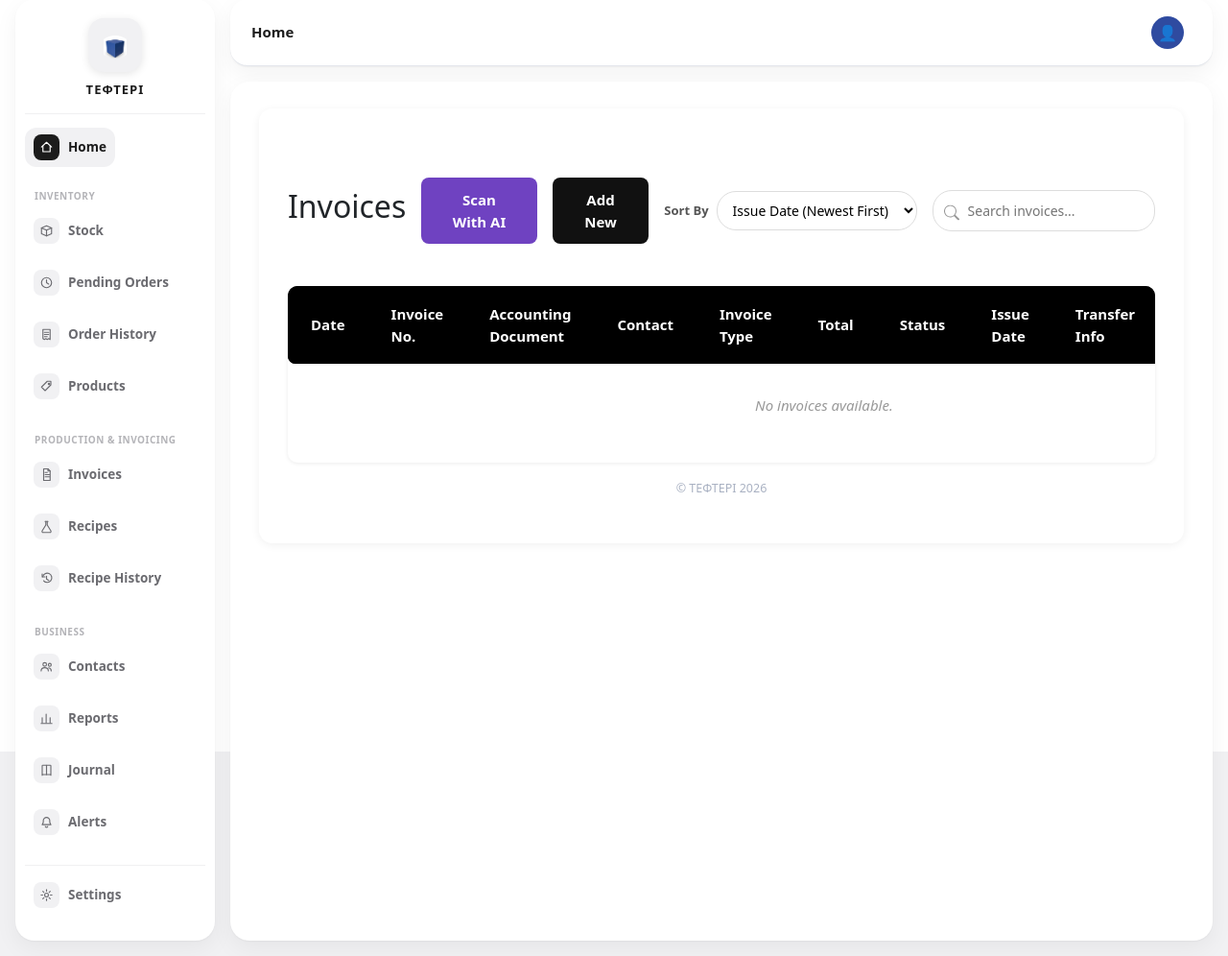
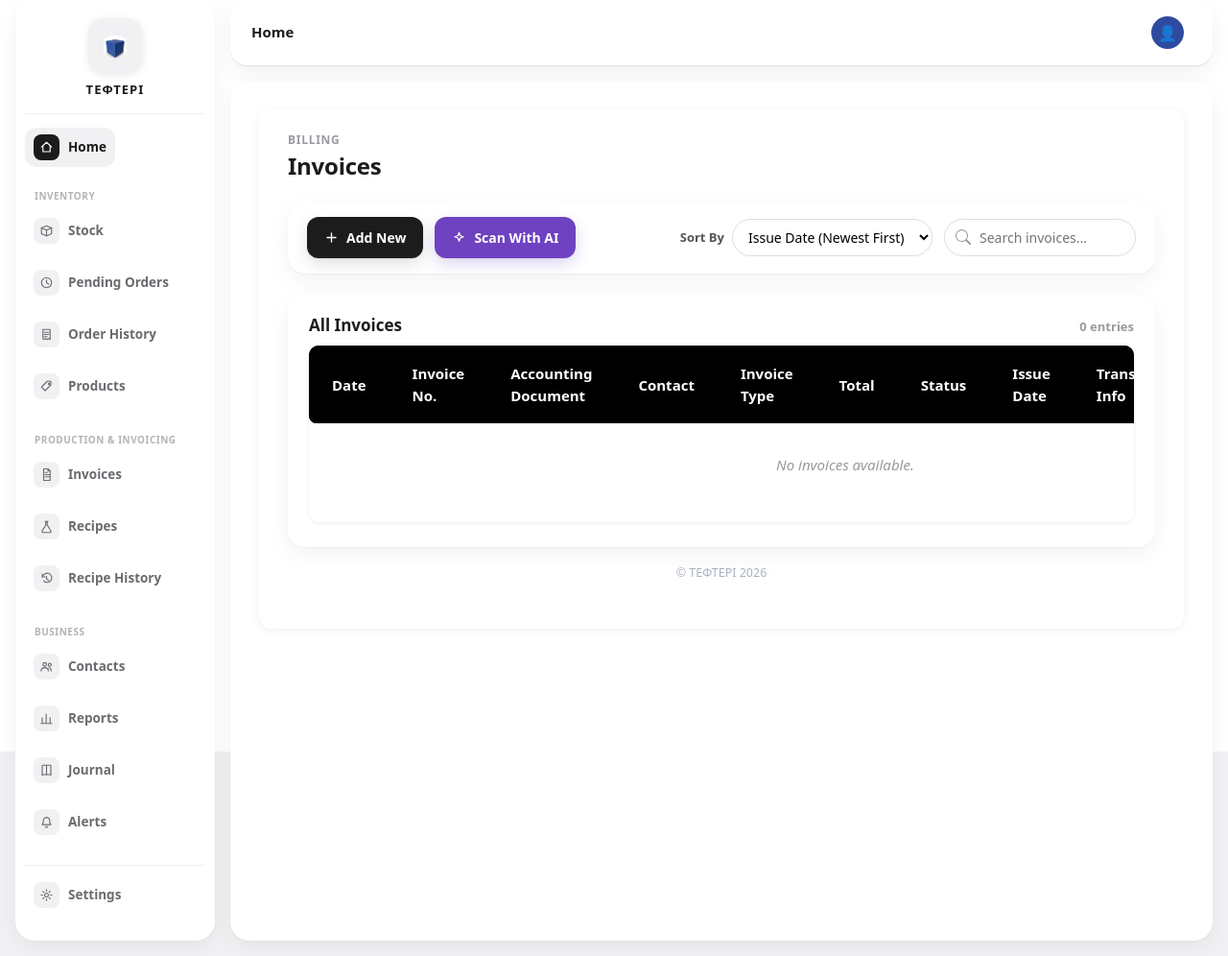
Before and after one commit to Georgevaraklas/Saas-App, a Flask app: page /invoices in a window 1280 px wide. Shown: the part 17-1013 px from the top of the page at 96% size. Run offline with Flask 3, Linux system fonts and the light colour scheme; the visitor is signed in with stand-in values (Sample User, id 1); data that the repository does not hold is empty; parts of the project's set-up code (start-up, migrations or seed data) failed here and were passed over; some libraries are stand-ins or nearby versions.

Commit message:
Invoices.html redesign

```diff
--- a/templates/invoices.html
+++ b/templates/invoices.html
@@ -63,42 +63,112 @@
       box-sizing: border-box;
     }
 
+    /* =======================================================
+       Page shell — mirrors the Stock page's redesigned
+       header/toolbar/card pattern, built on layout.html's
+       existing design system. The invoices table itself keeps
+       its original markup and .inv-table-wrapper styling below.
+       ======================================================= */
+    .inv-wrap {
+      display: flex;
+      flex-direction: column;
+      gap: 22px;
+    }
+
+    .inv-header {
+      display: flex;
+      align-items: center;
+      justify-content: space-between;
+      gap: 16px;
+      flex-wrap: wrap;
+    }
+
+    .inv-header .greeting-eyebrow {
+      font-size: 12px;
+      font-weight: 700;
+      letter-spacing: 0.06em;
+      text-transform: uppercase;
+      color: #9A9AA0;
+      margin: 0 0 4px;
+    }
+
+    .inv-header h1 {
+      font-size: 24px;
+      font-weight: 800;
+      color: #1c1c1c;
+      margin: 0;
+      letter-spacing: -0.01em;
+    }
+
+    /* Toolbar card housing add/scan buttons + sort + search */
+    .inv-toolbar-card {
+      background: #fff;
+      border-radius: 18px;
+      padding: 16px 20px;
+      box-shadow: 0 1px 2px rgba(0,0,0,0.04), 0 8px 24px rgba(0,0,0,0.05);
+    }
+
     .inv-topbar {
       display: flex;
       align-items: center;
       justify-content: space-between;
       gap: 16px;
-      margin-bottom: 10px;
-    }
-
-    .inv-topbar-actions {
+    }
+
+    .inv-topbar .left-buttons {
+      display: flex;
+      flex-direction: row;
+      align-items: center;
+      gap: 12px;
+    }
+
+    .inv-topbar .right-controls {
       display: flex;
       align-items: center;
-      gap: 16px;
-      margin-left: auto;
-    }
-
-    .btn-add-new {
-      padding: 12px 26px;
-      font-size: 15px;
-      font-weight: 600;
-      border-radius: 8px;
-    }
-
-    /* --- New "Scan With AI" button (purple) --- */
+      gap: 12px;
+    }
+
+    .inv-topbar .left-buttons .btn-primary-dark,
+    .inv-topbar .left-buttons .btn-ai-scan {
+      display: inline-flex;
+      align-items: center;
+      gap: 8px;
+      border: none;
+      cursor: pointer;
+      font-size: 14px;
+      font-weight: 700;
+      padding: 11px 18px;
+      border-radius: 12px;
+      transition: transform .12s ease, box-shadow .12s ease, background-color .12s ease;
+    }
+    .inv-topbar .left-buttons .btn-primary-dark svg,
+    .inv-topbar .left-buttons .btn-ai-scan svg {
+      width: 15px;
+      height: 15px;
+      flex: 0 0 auto;
+    }
+    .inv-topbar .left-buttons .btn-primary-dark {
+      background: #1c1c1c;
+      color: #fff;
+      box-shadow: 0 1px 2px rgba(0,0,0,0.06), 0 6px 16px rgba(0,0,0,0.12);
+    }
+    .inv-topbar .left-buttons .btn-primary-dark:hover {
+      background: #303030;
+      transform: translateY(-1px);
+      box-shadow: 0 2px 4px rgba(0,0,0,0.08), 0 10px 22px rgba(0,0,0,0.16);
+    }
+
+    /* "Scan With AI" keeps its own accent color so the AI-powered
+       action stays visually distinct from the plain "Add New" flow. */
     .btn-ai-scan {
-      padding: 12px 26px;
-      font-size: 15px;
-      font-weight: 600;
-      border-radius: 8px;
       background: #6f42c1;
       color: #fff;
-      border: none;
-      cursor: pointer;
-      transition: background 0.15s ease;
+      box-shadow: 0 1px 2px rgba(0,0,0,0.06), 0 6px 16px rgba(111,66,193,0.22);
     }
     .btn-ai-scan:hover {
       background: #5a32a3;
+      transform: translateY(-1px);
+      box-shadow: 0 2px 4px rgba(0,0,0,0.08), 0 10px 22px rgba(111,66,193,0.28);
     }
 
     .inv-sort-wrap {
@@ -114,7 +184,7 @@
       white-space: nowrap;
     }
     .inv-sort-wrap select {
-      padding: 9px 12px;
+      padding: 8px 12px;
       border: 1px solid #ddd;
       border-radius: 20px;
       font-size: 14px;
@@ -127,22 +197,26 @@
       border-color: #111;
     }
 
+    .inv-topbar .right-search {
+      display: flex;
+      align-items: center;
+    }
     .inv-search-wrap {
       position: relative;
-      flex: 0 1 320px;
     }
     .inv-search-wrap input[type="text"] {
-      width: 100%;
+      width: 200px;
       box-sizing: border-box;
-      padding: 10px 14px 10px 36px;
+      padding: 8px 14px 8px 36px;
       border: 1px solid #ddd;
       border-radius: 20px;
       font-size: 14px;
       outline: none;
-      transition: border-color 0.15s ease;
+      transition: border-color 0.15s ease, width 0.15s ease;
     }
     .inv-search-wrap input[type="text"]:focus {
       border-color: #111;
+      width: 240px;
     }
     .inv-search-wrap .inv-search-icon {
       position: absolute;
@@ -152,6 +226,64 @@
       font-size: 14px;
       color: #999;
       pointer-events: none;
+      display: inline-flex;
+    }
+
+    /* Table card wrapper (outer shell around the existing,
+       unmodified table styling in .inv-table-wrapper) */
+    .inv-table-card {
+      background: #fff;
+      border-radius: 18px;
+      padding: 22px 22px 26px;
+      box-shadow: 0 1px 2px rgba(0,0,0,0.04), 0 8px 24px rgba(0,0,0,0.05);
+    }
+
+    .section-heading-row {
+      display: flex;
+      align-items: baseline;
+      justify-content: space-between;
+      gap: 12px;
+      margin-bottom: 2px;
+    }
+    .section-heading-row h2.wlcm {
+      font-size: 17px;
+      font-weight: 700;
+      color: #1c1c1c;
+      margin: 0;
+    }
+    .section-heading-row .section-sub {
+      font-size: 13px;
+      color: #9A9AA0;
+      font-weight: 600;
+    }
+
+    @media (max-width: 700px) {
+      .inv-header {
+        align-items: flex-start;
+        flex-direction: column;
+      }
+      .inv-topbar {
+        flex-direction: column;
+        align-items: stretch;
+      }
+      .inv-topbar .left-buttons,
+      .inv-topbar .right-controls {
+        width: 100%;
+        justify-content: stretch;
+      }
+      .inv-topbar .left-buttons .btn-primary-dark,
+      .inv-topbar .left-buttons .btn-ai-scan {
+        flex: 1 1 auto;
+        justify-content: center;
+      }
+      .inv-search-wrap input[type="text"],
+      .inv-search-wrap input[type="text"]:focus {
+        width: 100%;
+      }
+      .inv-toolbar-card,
+      .inv-table-card {
+        padding: 16px 14px 20px;
+      }
     }
 
     /* Table, styled the same way as the Order History / Contacts table */
@@ -812,14 +944,28 @@
 
 <div class="page inv-page">
 
-  <br><br>
-
+  <div class="inv-wrap">
+
+  <div class="inv-header">
+    <div>
+      <p class="greeting-eyebrow">Billing</p>
+      <h1>Invoices</h1>
+    </div>
+  </div>
+
+  <div class="inv-toolbar-card">
     <div class="inv-topbar">
-    <h2>Invoices</h2>
-    <div class="inv-topbar-actions">
-      <!-- New "Scan With AI" button (purple) -->
-      <button class="btn-ai-scan" id="openAIScanBtn" type="button">Scan With AI</button>
-      <button class="btn-primary btn-add-new" id="openFormBtn" type="button">Add New</button>
+      <div class="left-buttons">
+        <button class="btn-primary-dark" id="openFormBtn" type="button">
+          <svg viewBox="0 0 20 20" fill="none" stroke="currentColor" stroke-width="1.8" stroke-linecap="round" stroke-linejoin="round"><path d="M10 4v12M4 10h12"/></svg>
+          Add New
+        </button>
+        <button class="btn-ai-scan" id="openAIScanBtn" type="button">
+          <svg viewBox="0 0 20 20" fill="none" stroke="currentColor" stroke-width="1.6" stroke-linecap="round" stroke-linejoin="round"><path d="M10 3l1.6 4.4L16 9l-4.4 1.6L10 15l-1.6-4.4L4 9l4.4-1.6z"/></svg>
+          Scan With AI
+        </button>
+      </div>
+      <div class="right-controls">
         <div class="inv-sort-wrap">
           <label for="inv-sort-select">Sort By</label>
           <select id="inv-sort-select">
@@ -833,6 +979,7 @@
             <option value="total_asc">Total (Low to High)</option>
           </select>
         </div>
+        <div class="right-search">
           <div class="inv-search-wrap">
             <span class="inv-search-icon"><svg xmlns="http://www.w3.org/2000/svg" width="16" height="16" fill="currentColor" class="bi bi-search" viewBox="0 0 16 16">
   <path d="M11.742 10.344a6.5 6.5 0 1 0-1.397 1.398h-.001q.044.06.098.115l3.85 3.85a1 1 0 0 0 1.415-1.414l-3.85-3.85a1 1 0 0 0-.115-.1zM12 6.5a5.5 5.5 0 1 1-11 0 5.5 5.5 0 0 1 11 0"/>
@@ -841,9 +988,14 @@
           </div>
         </div>
       </div>
-
-  <br>
-
+    </div>
+  </div>
+
+  <div class="inv-table-card">
+    <div class="section-heading-row">
+      <h2 class="wlcm">All Invoices</h2>
+      <span class="section-sub">{{ invoices|length if invoices else 0 }} entries</span>
+    </div>
   <div class="inv-table-wrapper">
     <table>
       <thead>
@@ -926,6 +1078,9 @@
       </tbody>
     </table>
   </div>
+  </div>
+
+  </div>
 
   <script type="application/json" id="invoices-data">{{ invoices | default([]) | tojson }}</script>
   <script type="application/json" id="company-data">{{ company | default({}) | tojson }}</script>
```
Lines whose indentation alone changed are shown as unchanged.
